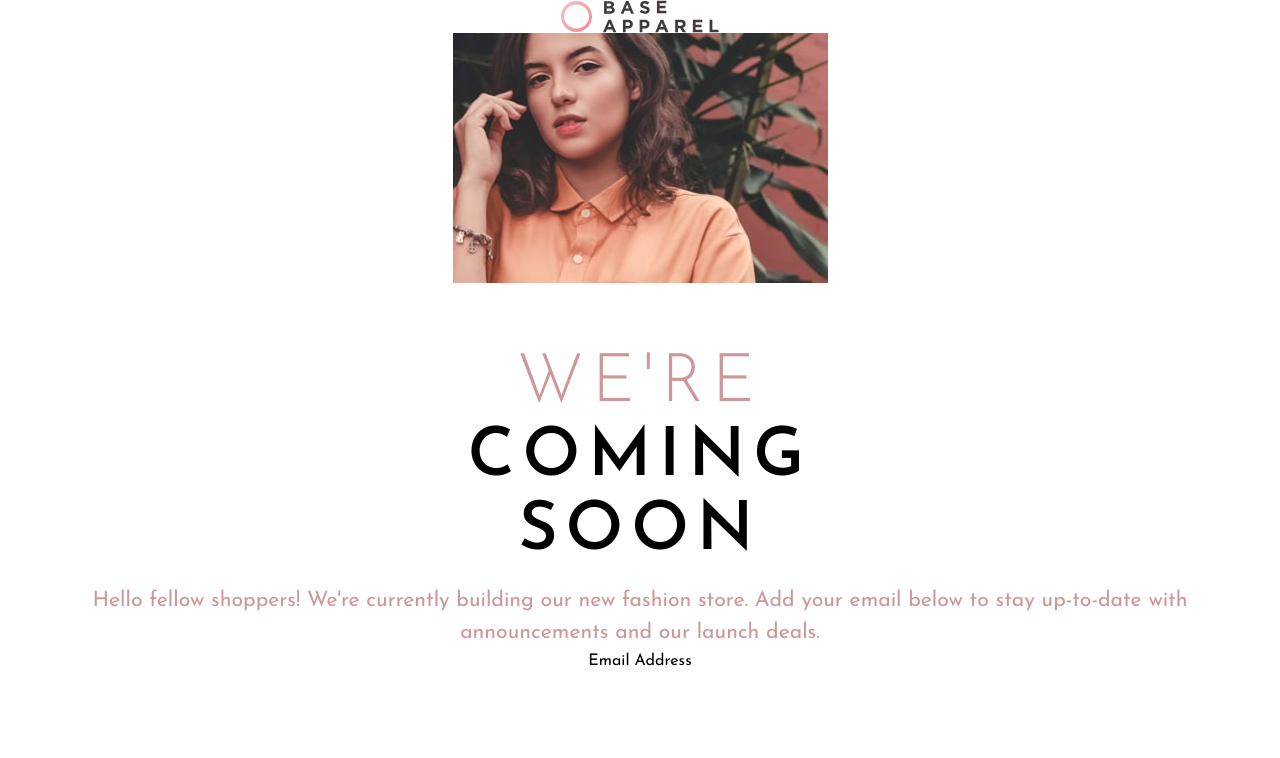
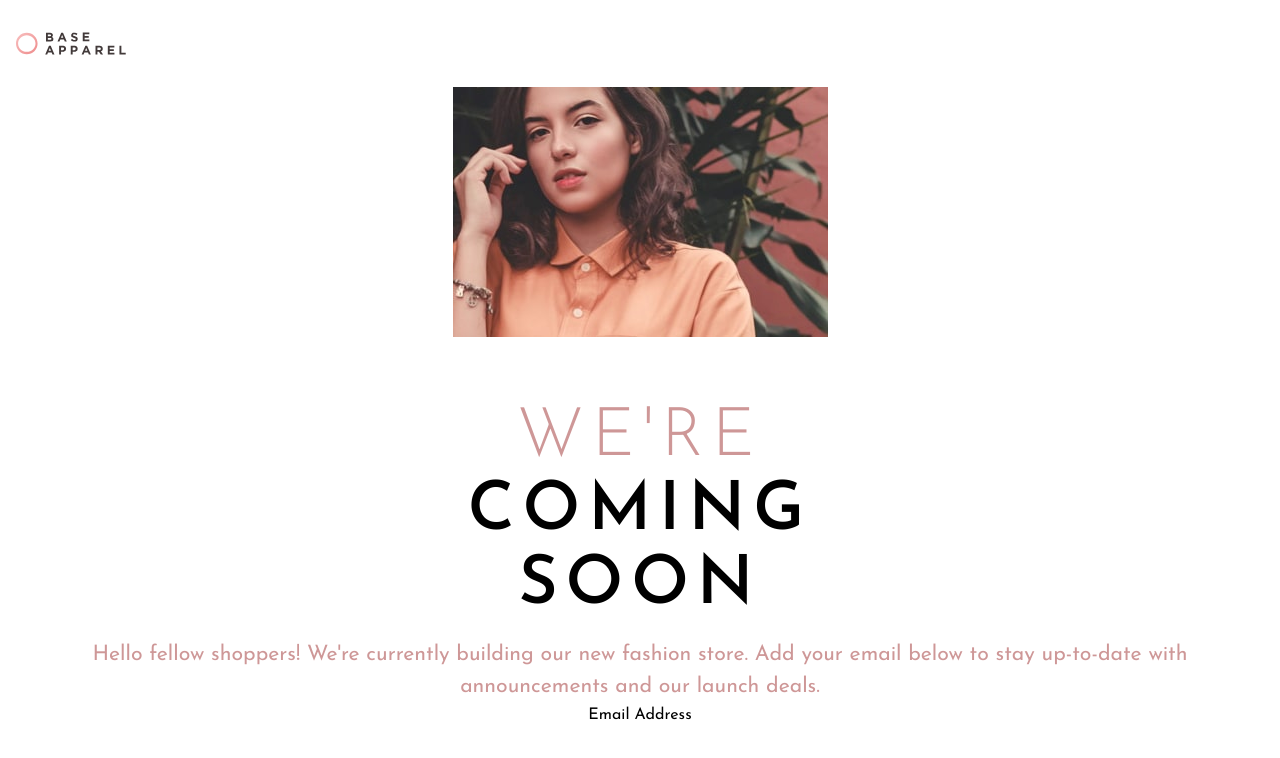
Before and after one commit to dottereldesign/base_apparel_coming_soon_page, a plain HTML site: page index.html in a window 1280 px wide. Drawn offline with Linux system fonts and the light colour scheme.

Commit message:
Add header and adjust margin/padding for logo.

```diff
--- a/index.html
+++ b/index.html
@@ -15,7 +15,10 @@
 <body>
 
   <main>
-    <img src="images/logo.svg" alt="Base apparel logo.">
+    <header>
+      <img class="hero_logo" src="images/logo.svg" alt="Base apparel logo.">
+    </header>
+
     <picture>
       <img src="images/hero-mobile.jpg" alt="">
     </picture>
--- a/style.css
+++ b/style.css
@@ -120,6 +120,16 @@ main {
   text-align: center;
 }
 
+header {
+  padding: 32px 16px 32px 16px;
+  width: 100%;
+}
+
+.hero_logo {
+  width: 110px;
+  height: auto;
+}
+
 main p {
   padding: 0 16px 0 16px;
   color: var(--clr-primary-100);
```
